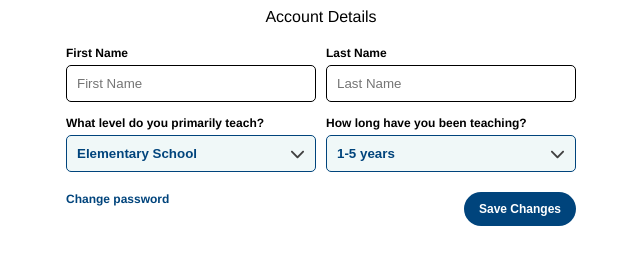
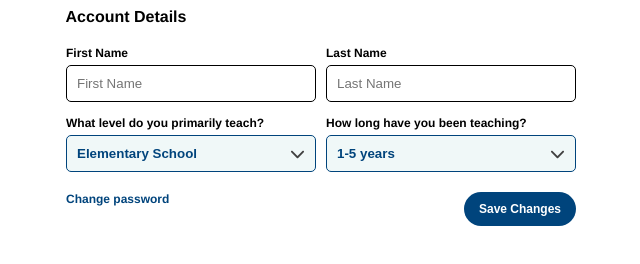
Before and after one commit to drmodun/Internship-13-JS-DOM, a plain HTML site: page index.html in a window 1280 px wide. Shown: the whole page, without its empty margins (319-959 px from the left). Drawn offline with Linux system fonts and the light colour scheme.

Commit message:
added title style

```diff
--- a/style.css
+++ b/style.css
@@ -107,3 +107,7 @@ svg{
     font-weight: 700;
     margin-bottom: 5px;
 }
+.title{
+    font-weight: 700;
+    margin-right: 390px;
+}
```
